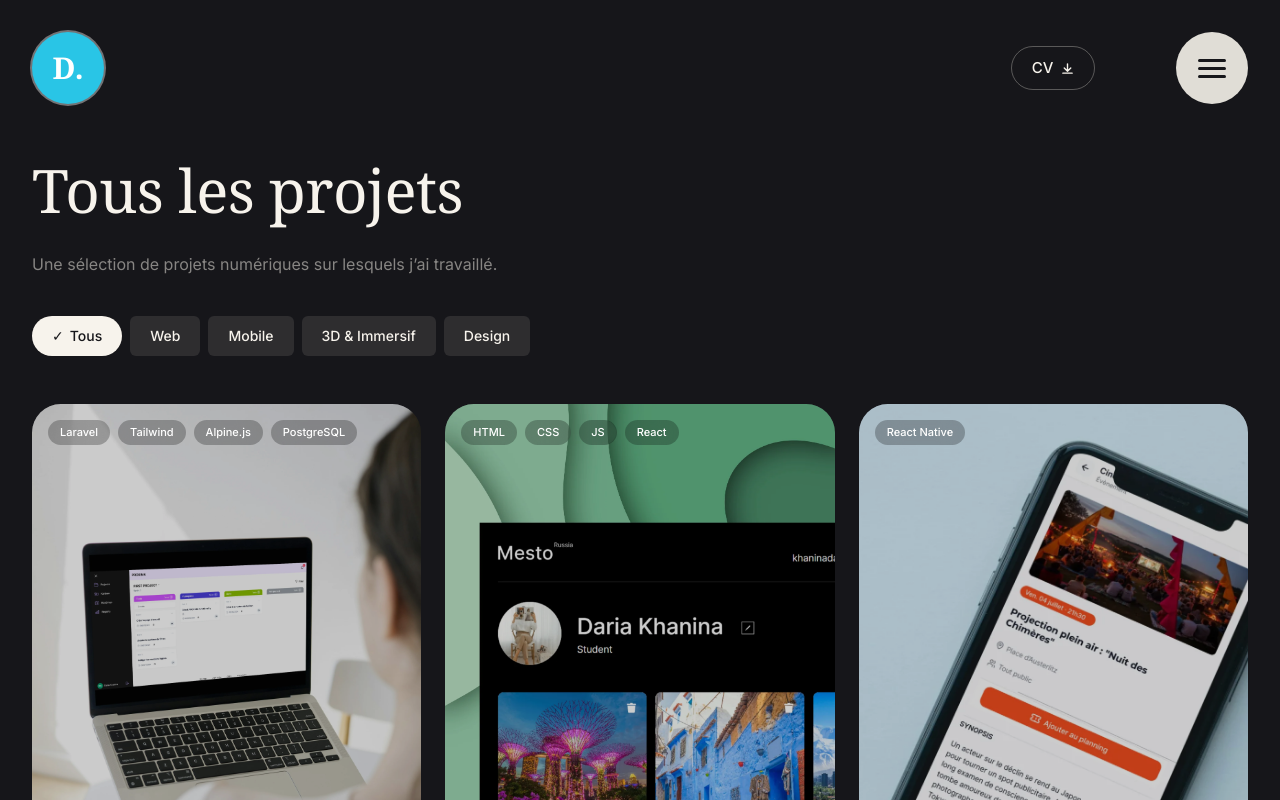
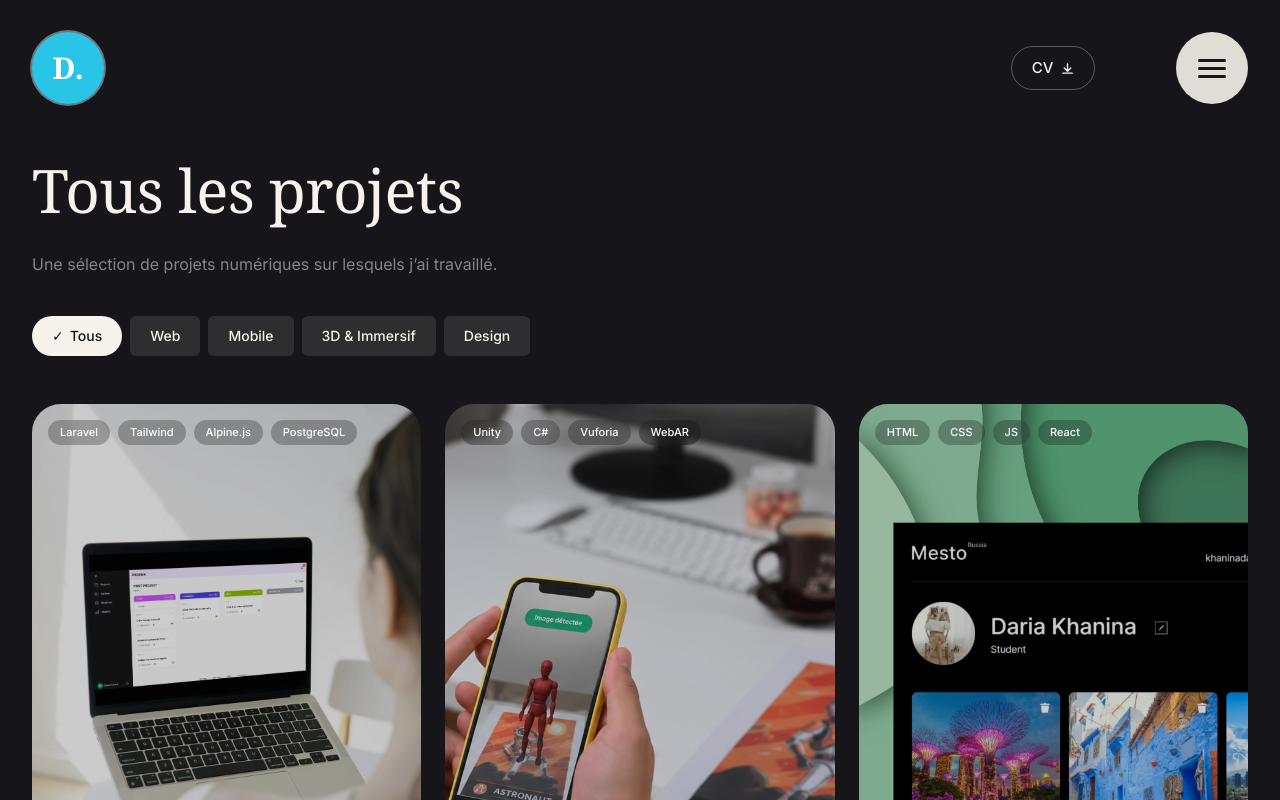
Before and after one commit to WhoLivesOnMars/portfolio-v2, a React (Vite) app: page /portfolio-v2/projets in a window 1280 px wide. Shown: the top 800 px of the page. Built offline with nearby package versions, Linux system fonts and the light colour scheme.

Commit message:
feat: add new project

```diff
--- a/src/data/projectsData.js
+++ b/src/data/projectsData.js
@@ -10,6 +10,7 @@ import eight from '../assets-optimized/projects/eight.webp'
 import nine from '../assets-optimized/projects/nine.webp'
 import ten from '../assets-optimized/projects/ten.webp'
 import eleven from '../assets-optimized/projects/eleven.webp'
+import twelve from '../assets-optimized/projects/twelve.webp'
 
 export const categories = ["Tous", "Web", "Mobile", "3D & Immersif", "Design"];
 
@@ -38,6 +39,30 @@ export const projectsData = [
   },
   {
     id: 2,
+    slug: "astronaut-realite-augmentee",
+    projectName: "Astronaut — Réalité augmentée",
+    category: ["3D & Immersif"],
+    tags: ["Unity", "C#", "Vuforia", "WebAR"],
+    competences: ["CONCEVOIR", "EXPRIMER", "DÉVELOPPER"],
+    context: "Projet universitaire — Réalité augmentée, IUT de Haguenau",
+    projectDesc: "Expérience de réalité augmentée permettant de faire apparaître et d’animer un personnage 3D en scannant une image cible avec la caméra d’un smartphone. Le projet a été initialement développé sous Unity avec Vuforia, puis adapté en version WebAR pour être accessible directement depuis un navigateur.",
+    projectDetails: "Le projet repose sur la reconnaissance d’une image cible et l’affichage d’un personnage 3D animé dans l’environnement réel. L’expérience propose plusieurs animations interactives, notamment la marche et le saut. Une version WebAR a ensuite été réalisée afin de rendre la démonstration accessible sur smartphone sans installation d’application.",
+    competenceDetails: {
+      CONCEVOIR:
+        "Conception de l’expérience de réalité augmentée, définition des interactions avec le personnage et mise en place du scénario de reconnaissance d’une image cible.",
+      EXPRIMER:
+        "Intégration et mise en scène du personnage 3D dans l’environnement réel, avec adaptation de son échelle, de son positionnement et de ses animations pour créer une expérience immersive cohérente.",
+      DÉVELOPPER:
+        "Développement de l’expérience AR sous Unity avec Vuforia, intégration du modèle 3D et de son système d’animations, puis adaptation du projet en WebAR afin de permettre son utilisation directement depuis le navigateur d’un smartphone.",
+    },
+    image: twelve,
+    images: [],
+    code: "https://github.com/WhoLivesOnMars/unity-ar-astronaut",
+    demo: "https://wholivesonmars.github.io/astronaut-webar/",
+    year: "2026",
+  },
+  {
+    id: 3,
     slug: "mesto-galerie-photo",
     projectName: "Mesto — Galerie photo",
     category: ["Web"],
@@ -58,7 +83,7 @@ export const projectsData = [
     year: "2023",
   },
   {
-    id: 3,
+    id: 4,
     slug: "feffs-application-mobile",
     projectName: "FEFFS — Application mobile événementielle",
     category: ["Mobile"],
@@ -79,7 +104,7 @@ export const projectsData = [
     year: "2025",
   },
   {
-    id: 4,
+    id: 5,
     slug: "couture-marketplace",
     projectName: "Couture",
     category: ["Web"],
@@ -101,7 +126,7 @@ export const projectsData = [
     year: "2025",
   },
   {
-    id: 5,
+    id: 6,
     slug: "jeu-snake",
     projectName: "Le jeu Snake",
     category: ["Web"],
@@ -121,7 +146,7 @@ export const projectsData = [
     year: "2025",
   },
   {
-    id: 6,
+    id: 7,
     slug: "quete-medievale-unity",
     projectName: "La Quête Médiévale",
     category: ["3D & Immersif"],
@@ -143,7 +168,7 @@ export const projectsData = [
     year: "2025",
   },
   {
-    id: 7,
+    id: 8,
     slug: "site-voyage",
     projectName: "Traveling in Russia",
     category: ["Web"],
@@ -163,7 +188,7 @@ export const projectsData = [
     year: "2022",
   },
   {
-    id: 8,
+    id: 9,
     slug: "agence-geo",
     projectName: "Site vitrine Agence GEO",
     client: "Hémisphère Web",
@@ -185,7 +210,7 @@ export const projectsData = [
     year: "2025",
   },
   {
-    id: 9,
+    id: 10,
     slug: "design-alsace-nautile",
     projectName: "Alsace Nautile Club",
     client: "Alsace Nautile Club",
@@ -208,7 +233,7 @@ export const projectsData = [
     year: "2024",
   },
   {
-    id: 10,
+    id: 11,
     slug: "design-ferme-humbert",
     projectName: "Ferme Humbert",
     category: ["Design"],
```
Also changed, not shown: src/assets-optimized/projects/twelve.webp (added).
